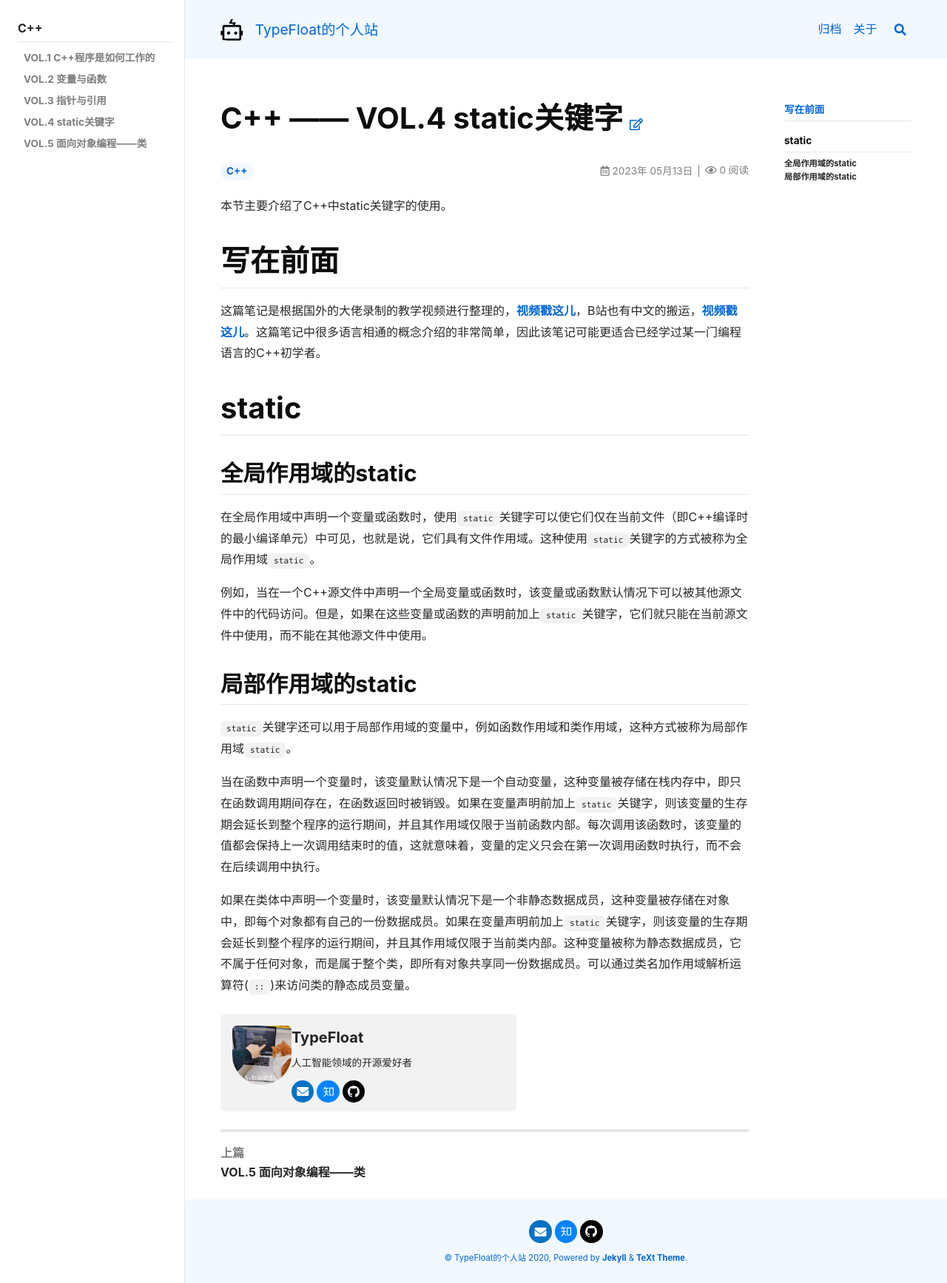
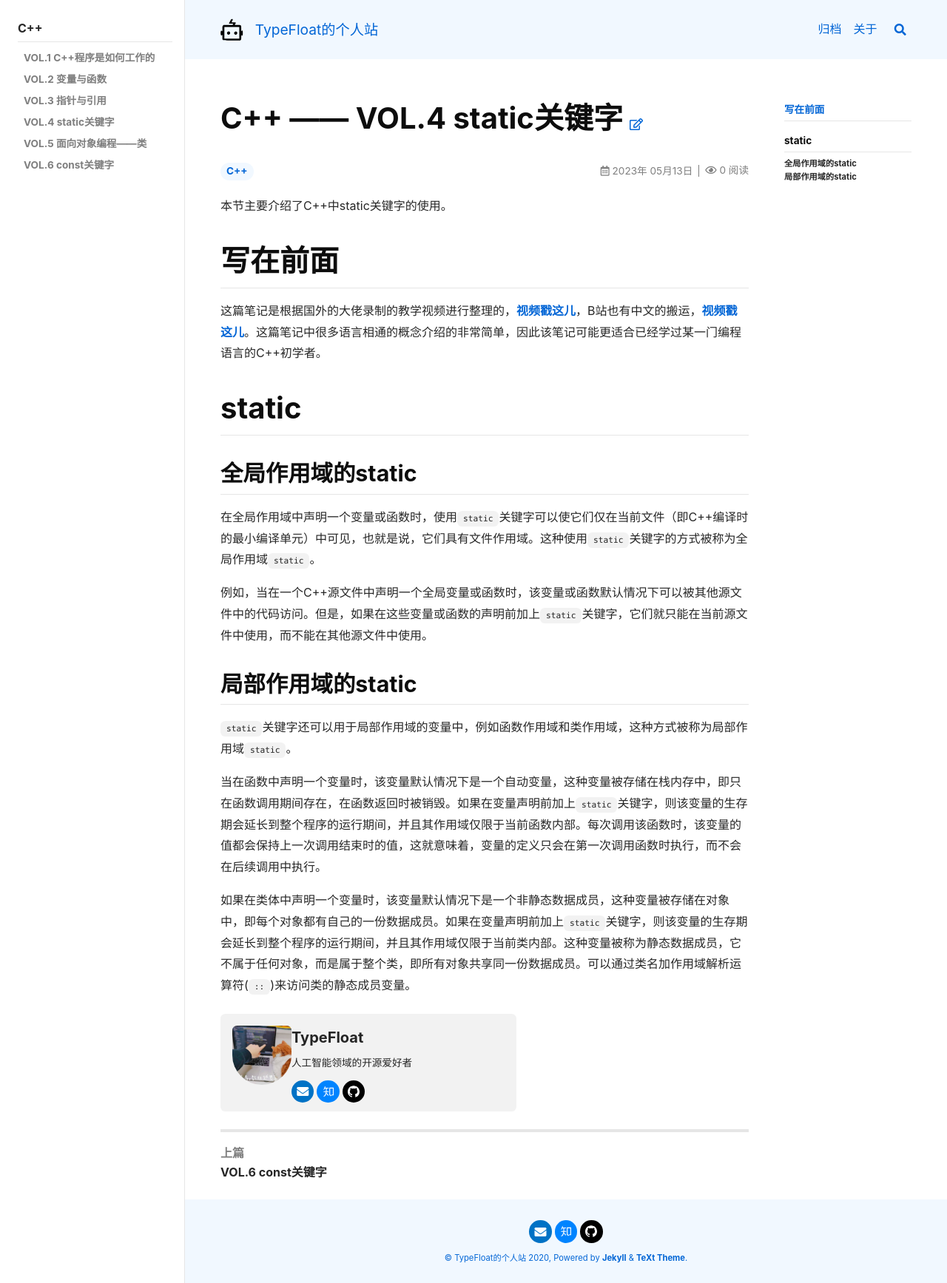
Before and after one commit to TypeFloat/TypeFloat.github.io, a Jekyll site: the page built from _posts/2023-05-13-cpp-4.md, in a window 1280 px wide. Shown: the whole page at 74% size. Built offline with Jekyll 4.4.1, drawn with Linux system fonts in a browser that asks for light colours; nearby versions of some CDN libraries; comment, search, counter and statistics services are not loaded; some of the changed lines change nothing that is shown.

Commit message:
添加新的内容

````diff
--- a/_data/navigation.yml
+++ b/_data/navigation.yml
@@ -86,6 +86,8 @@
         url: /2023/05/11/cpp-4.html
       - title: VOL.5 面向对象编程——类
         url: /2023/05/18/cpp-5.html
+      - title: VOL.6 const关键字
+        url: /2023/08/05/cpp-6.html
 
 os:
   - title:  操作系统
--- /dev/null
+++ b/_posts/2023-08-05-cpp-6.md
@@ -0,0 +1,42 @@
+---
+title: C++ —— VOL.6 const关键词
+tags: C++
+key: C++-6
+sidebar:
+  nav: c++
+---
+
+本节主要介绍了C++中的const关键词与mutable关键词。<!--more-->
+
+# 写在前面
+
+这篇笔记是根据国外的大佬录制的教学视频进行整理的，[视频戳这儿](https://www.youtube.com/watch?v=18c3MTX0PK0&list=PLlrATfBNZ98dudnM48yfGUldqGD0S4FFb)，B站也有中文的搬运，[视频戳这儿](https://www.bilibili.com/video/BV1N24y1B7nQ?p=2&vd_source=0307132b97183cff4ff2138cf704f827)。这篇笔记中很多语言相通的概念介绍的非常简单，因此该笔记可能更适合已经学过某一门编程语言的C++初学者。
+
+# const
+
+const用于修饰变量表示变量不可改变，即常量。在C++中，变量可以定义一次、声明多次，从而在不同的文件中使用同一个变量。而对于常量，默认情况下仅在当前文件使用，如果需要在多个文件中共享，必须在变量的定义之前都添加`extern`。
+
+const可以修饰变量、指针、引用、成员函数，当const修饰复合变量时，分为顶层const和底层const。以指针为例，顶层const表示指针本身是常量，底层const表示指针指向的对象是常量。因此，需要区分顶层const和底层constant。例如：
+```c
+double pi = 3.14;
+const double *ptr = &pi; // ptr是指向常量的指针，即底层const
+double *const ptr = &pi; // ptr是常量指针，即顶层const
+const double *const ptr = &pi; // ptr是指向常量的常量指针，即顶层const和底层const
+```
+
+区别的方法在于，按照变量的定义从右往左看，`const double *ptr = &pi`中，从右往左看依次定义了指针`*`、指向浮点数的指针`double *`、指向常量浮点数的指针`const double *`；其定义顺序也可以是，指针`*`、指向常量的指针`const *`、指向常量浮点数的指针`double const *`，即`double const *ptr = &pi`。而`double *const ptr`中，从右往左看依次定义了，常量`const`、常量指针`*const`、指向浮点数的常量指针`double *const`。
+
+另外一个需要注意的地方在于，当定义一个指向常量的指针或引用时，需要显示地声明const，例如：
+```c
+double &pi = 3.14;
+
+const double pi = 3.14;
+double *ptr = &pi;
+```
+上述的两组定义都存在错误。第一次中，`3.14`是一个字面值常量，即`pi`是一个引用常量的变量，如果不添加`const`修饰，意味着`pi`是一个一般变量，可以对其值进行修改，则会产生错误，因此需要添加`const`修饰。同理，第二组`ptr`也需要添加`const`修饰，因为`pi`是一个常量，不能通过指针修改其值。
+
+在使用`auto`或者`decltype`推断变量类型时比较特殊，`auto`会忽略变量的顶层const，而`decltype`会保留变量的顶层const。对于引用的问题也一并提一下，`auto`会推断类型的基本类型，既不包括顶层const、也不会包括引用。而`decltype`与`auto`恰好相反。更特殊地，如果在`decltype`中使用`()`，则会推断为引用类型，例如：
+```c
+int d;
+decltype((d)) e = d; // e是int&类型
+```
````
